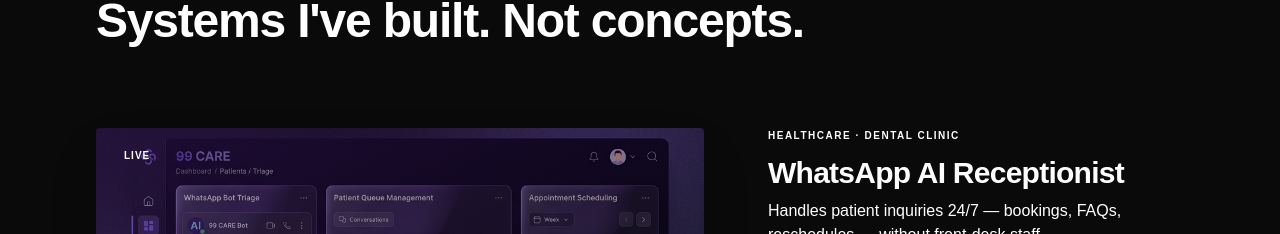
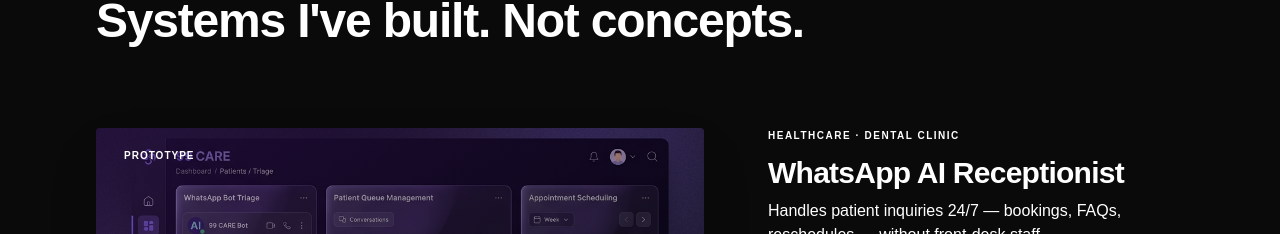
Before and after one commit to MitMakwana13/Mit-Portfolio, a React (Vite) app: page / in a window 1280 px wide. Shown: the part 3521-3755 px from the top of the page. Built offline with nearby package versions, Linux system fonts and the light colour scheme; a web font is replaced by a local one.

Commit message:
fix: change AI Receptionist tag from Live to Prototype

```diff
--- a/src/components/CaseStudies.tsx
+++ b/src/components/CaseStudies.tsx
@@ -34,7 +34,7 @@ const caseStudies: CaseStudy[] = [
     image: "/project_99care.png",
     gradient: "from-purple-900/80 to-black",
     link: "https://99-care.vercel.app",
-    tag: "Live",
+    tag: "Prototype",
     video: {
       preview: "/videos/ai-receptionist-preview.mp4",
       full: "/videos/ai-receptionist-full.mp4",
@@ -155,7 +155,7 @@ function CaseStudyCard({ study, index }: { study: CaseStudy; index: number }) {
             </a>
             {study.tag && (
               <span className={`absolute top-4 left-4 px-3 py-1 text-[10px] font-black uppercase tracking-widest rounded-full z-10 ${
-                study.tag === 'Live'
+                study.tag === 'Shipped' || study.tag === 'Prototype'
                   ? 'bg-accent text-background'
                   : 'bg-foreground/20 text-foreground/80 border border-foreground/10'
               }`}>
```
